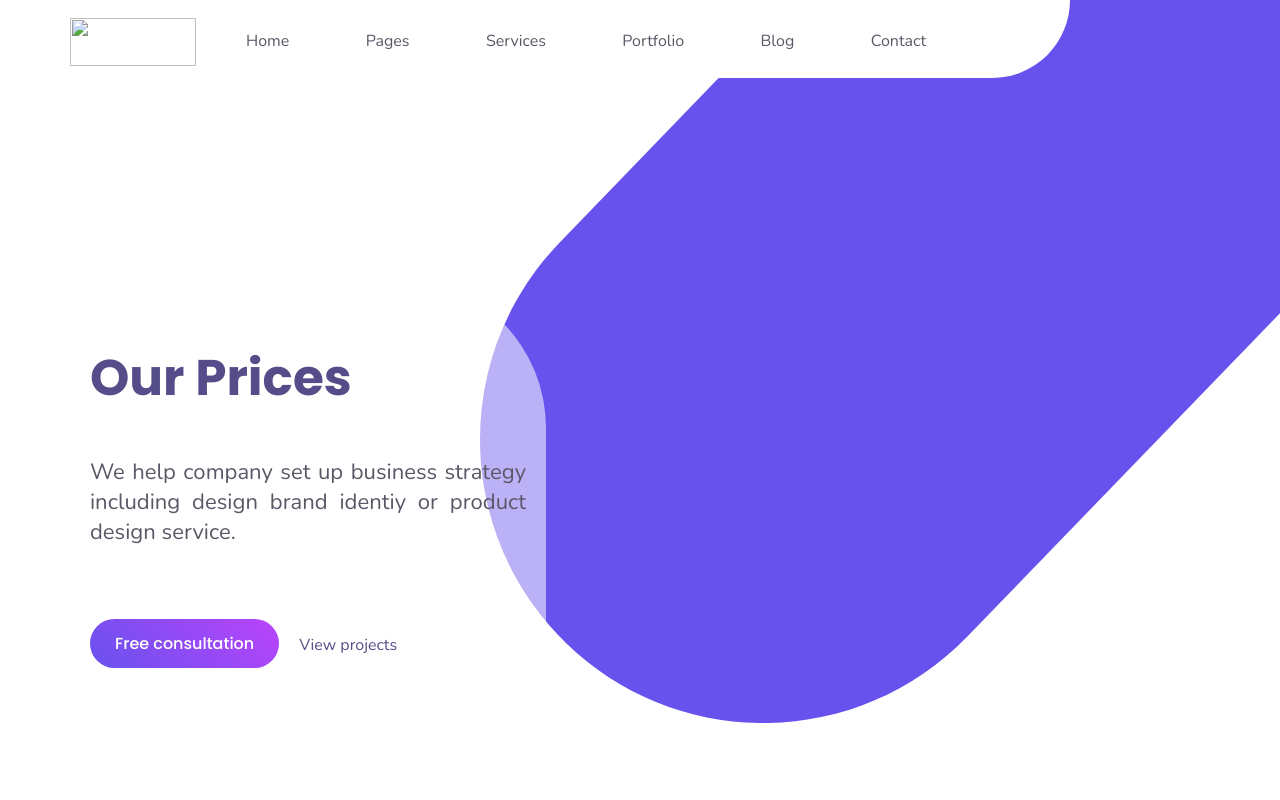
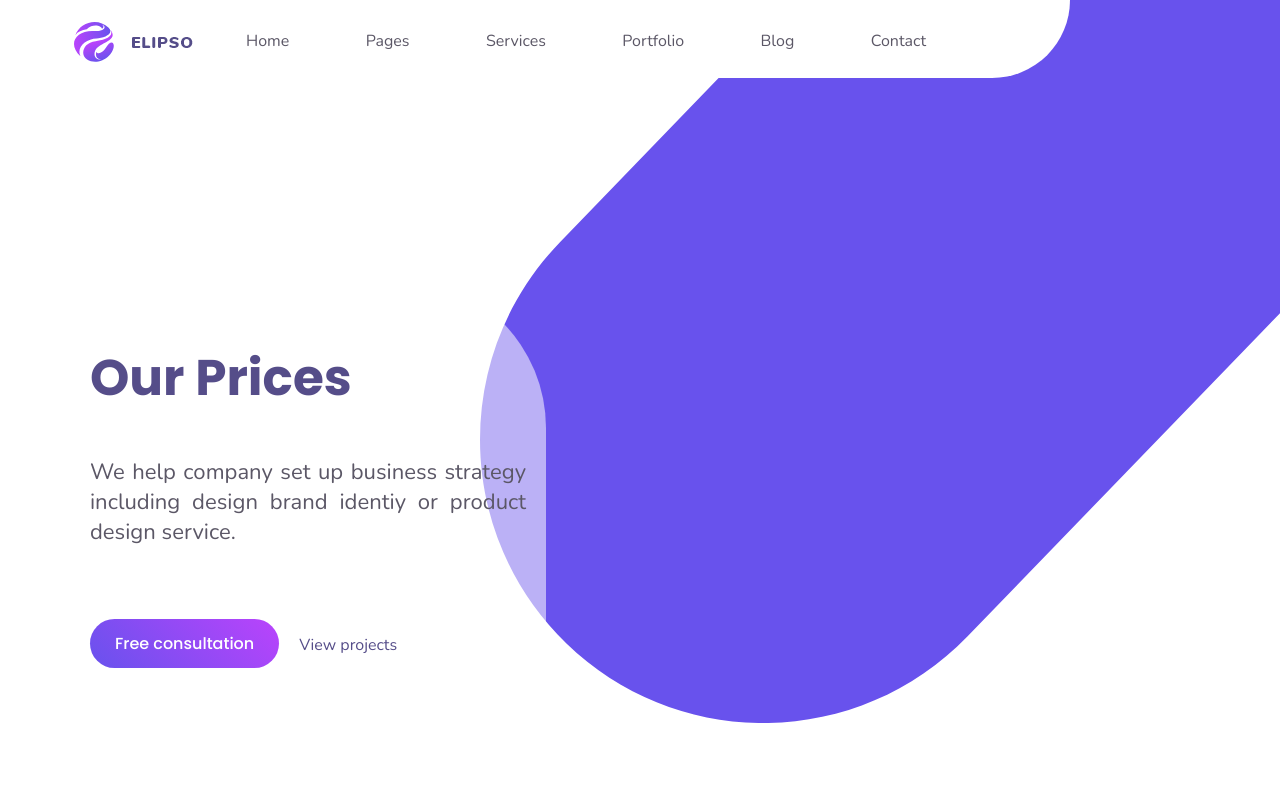
Before and after one commit to g3raphacs/integration3, a plain HTML site: page index.html in a window 1280 px wide. Shown: the top 800 px of the page. Drawn offline with nearby package versions, Linux system fonts and the light colour scheme; the site is published under a folder, as on GitHub Pages, so addresses that start at the root find nothing.

Commit message:
correction path images

```diff
--- a/index.html
+++ b/index.html
@@ -13,7 +13,7 @@
         <div class="container">
             <!-- NavBar  -->
             <nav id="navbar" class="flex">
-                    <div class="logo"><img src="/img/Logo-White.png" alt="" width="126" height="48"></div>
+                    <div class="logo"><img src="img/Logo-White.png" alt="" width="126" height="48"></div>
                     <menu class="flexSideSide">
                         <li><a class="TXTgrayDark TXTcenter" href="#">Home</a></li>
                         <li><a class="TXTgrayDark TXTcenter" href="#">Pages</a></li>
@@ -22,7 +22,7 @@
                         <li><a class="TXTgrayDark TXTcenter" href="#">Blog</a></li>
                         <li><a class="TXTgrayDark TXTcenter" href="#">Contact</a></li>
                     </menu>
-                    <div id="navbutton"><img src="/img/NavButton.svg" alt="" height="45" width="45"></div>
+                    <div id="navbutton"><img src="img/NavButton.svg" alt="" height="45" width="45"></div>
             </nav>
             <!-- Title  -->
             <section id="title">
@@ -183,7 +183,7 @@
         <div id="footbar" class="flexSideSide">
             <!-- Left  -->
             <div id="footleft">
-                <div class="logo"><img src="/img/Logo-White.png" alt="" width="126" height="48"></div>
+                <div class="logo"><img src="img/Logo-White.png" alt="" width="126" height="48"></div>
                 <p class="fSize18">The wise man therefore always holds in these on matters to this principle of selection he rejects the to secure other friend.</p>
             </div>
             <!-- Contact infos  -->
```
